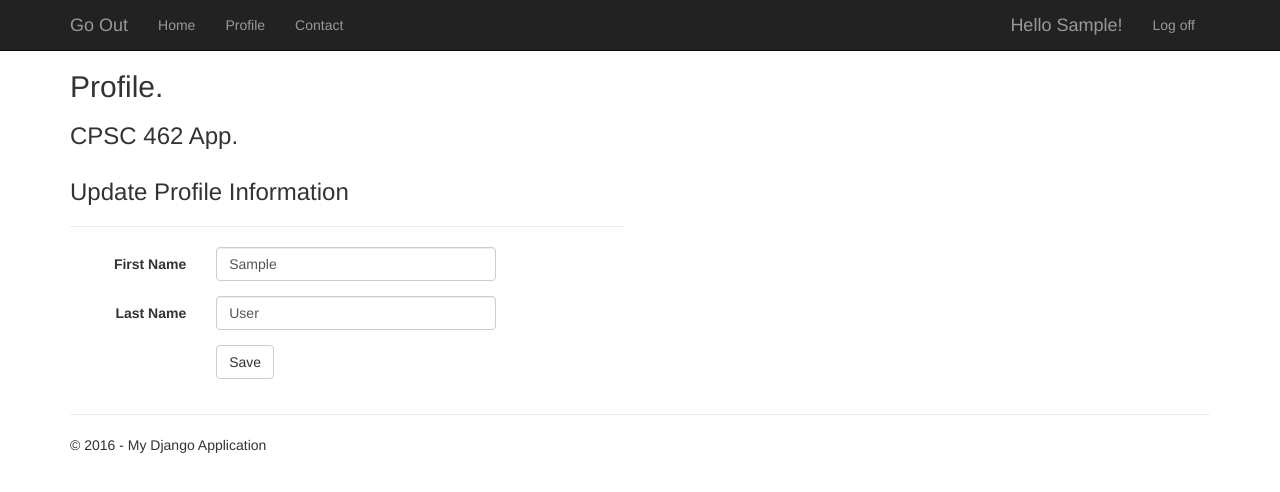
After one commit to albinvinoy/GoOut, a Django app: page /profile in a window 1280 px wide. The commit adds this page. Shown: the top 492 px of the page. Run offline with Django 3.2, Linux system fonts and the light colour scheme; the visitor is signed in with stand-in values (Sample User, id 1); parts of the project's set-up code (start-up, migrations or seed data) failed here and were passed over; some libraries are stand-ins or nearby versions.

Commit message:
Hides navbar if user is not logged in Changed about page to profile page Added form to update first and last name

```diff
--- a/GoOut/GoOut/urls.py
+++ b/GoOut/GoOut/urls.py
@@ -18,7 +18,7 @@ urlpatterns = [
     # Examples:
     url(r'^$', app.views.home, name='home'),
     url(r'^contact$', app.views.contact, name='contact'),
-    url(r'^about', app.views.about, name='about'),
+    url(r'^profile', app.views.profile, name='profile'),
     url(r'^register/$', app.views.register, name='register'),
     url(r'^login/$', app.views.user_login, name='login'),
     url(r'^logout$',
--- a/GoOut/app/forms.py
+++ b/GoOut/app/forms.py
@@ -34,3 +34,13 @@ class RegistrationForm(forms.Form):
                                widget=forms.PasswordInput({
                                    'class': 'form-control',
                                    'placeholder':'Password'}))
+
+class ProfileForm(forms.Form):
+    firstname = forms.CharField(max_length=100,
+                                widget=forms.TextInput({
+                                    'class':'form-control',
+                                    'placeholder':'First name'}))
+    lastname = forms.CharField(max_length=100,
+                                widget=forms.TextInput({
+                                    'class':'form-control',
+                                    'placeholder':'Last name'}))
--- a/GoOut/app/templates/app/layout.html
+++ b/GoOut/app/templates/app/layout.html
@@ -22,11 +22,13 @@
                 <a href="/" class="navbar-brand">Go Out</a>
             </div>
             <div class="navbar-collapse collapse">
+                {% if user.is_authenticated %}
                 <ul class="nav navbar-nav">
                     <li><a href="{% url 'home' %}">Home</a></li>
-                    <li><a href="{% url 'about' %}">About</a></li>
+                    <li><a href="{% url 'profile' %}">Profile</a></li>
                     <li><a href="{% url 'contact' %}">Contact</a></li>
                 </ul>
+                {% endif %}
                 {% include 'app/loginpartial.html' %}
             </div>
         </div>
--- /dev/null
+++ b/GoOut/app/templates/app/profile.html
@@ -0,0 +1,38 @@
+{% extends "app/layout.html" %}
+
+{% block content %}
+
+<h2>{{ title }}.</h2>
+<h3>{{ message }}</h3>
+
+<div class="row">
+    <div class="col-md-6">
+        <section id="profileForm">
+        <form method="post" class="form-horizontal">
+            {% csrf_token %}
+            <h3>Update Profile Information</h3>
+            <hr />
+            <div class="form-group">
+                <label for="firstname" class="col-md-3 control-label">First Name</label>
+                <div class="col-md-9">
+                    {{ form.firstname }}
+                </div>
+            </div>
+            <div class="form-group">
+                <label for="lastname" class="col-md-3 control-label">Last Name</label>
+                <div class="col-md-9">
+                    {{ form.lastname }}
+                </div>
+            </div>
+            <div class="form-group">
+                <div class="col-md-offset-3 col-md-9">
+                    <input type="hidden" name="next" value="/" />
+                    <input type="submit" value="Save" class="btn btn-default" />
+                </div>
+            </div>
+        </form>
+    </section>
+    </div>
+</div>
+
+{% endblock %}
--- a/GoOut/app/views.py
+++ b/GoOut/app/views.py
@@ -3,15 +3,14 @@ Definition of views.
 """
 
 from django.shortcuts import render
-from django.http import HttpRequest
-from django.http import HttpResponseRedirect
+from django.http import HttpRequest, HttpResponseRedirect
 from django.template import RequestContext
 from django.contrib.auth.decorators import login_required
 from django.contrib.auth.views import login as login_view
 from datetime import datetime
-from app.forms import RegistrationForm, BootstrapAuthenticationForm
 from django.contrib.auth.models import User
 from django.contrib.auth import login
+from app.forms import BootstrapAuthenticationForm, ProfileForm, RegistrationForm
 
 @login_required
 def home(request):
@@ -21,6 +20,27 @@ def home(request):
         'app/index.html',
         {
             'title':'CPSC462 App',
+            'year':datetime.now().year,
+        })
+
+@login_required
+def profile(request):
+    """Renders the profile page."""
+    assert isinstance(request, HttpRequest)
+    form = ProfileForm(request.POST or None)
+    if(request.method=='POST' and form.is_valid()):
+        firstname=form.cleaned_data['firstname']
+        lastname=form.cleaned_data['lastname']
+        request.user.first_name=firstname
+        request.user.last_name=lastname
+        request.user.save()
+    form = ProfileForm(initial={'firstname':request.user.first_name, 'lastname':request.user.last_name})
+    return render(request,
+        'app/profile.html',
+        {
+            'title':'Profile',
+            'form':form,
+            'message':'CPSC 462 App.',
             'year':datetime.now().year,
         })
 
@@ -35,19 +55,9 @@ def contact(request):
             'year':datetime.now().year,
         })
 
-def about(request):
-    """Renders the about page."""
-    assert isinstance(request, HttpRequest)
-    return render(request,
-        'app/about.html',
-        {
-            'title':'About',
-            'message':'CPSC 462 App.',
-            'year':datetime.now().year,
-        })
-
 def user_login(request):
     """Handles user login"""
+    assert isinstance(request, HttpRequest)
     form = BootstrapAuthenticationForm()
     signup_form = RegistrationForm()
     if(request.method == 'POST'):
@@ -70,6 +80,7 @@ def user_login(request):
 
 def register(request):
     """Handles user registration."""
+    assert isinstance(request, HttpRequest)
     form = RegistrationForm(request.POST or None)
     if(request.method == 'POST' and form.is_valid()):
         user = User.objects.create_user(form.cleaned_data['reg_email'],form.cleaned_data['reg_email'],form.cleaned_data['reg_password'],first_name=form.cleaned_data['reg_firstname'],last_name=form.cleaned_data['reg_lastname'])
```
Also changed, not shown: GoOut/app/templates/app/about.html (deleted, +0 -10 lines), 2 other files.
